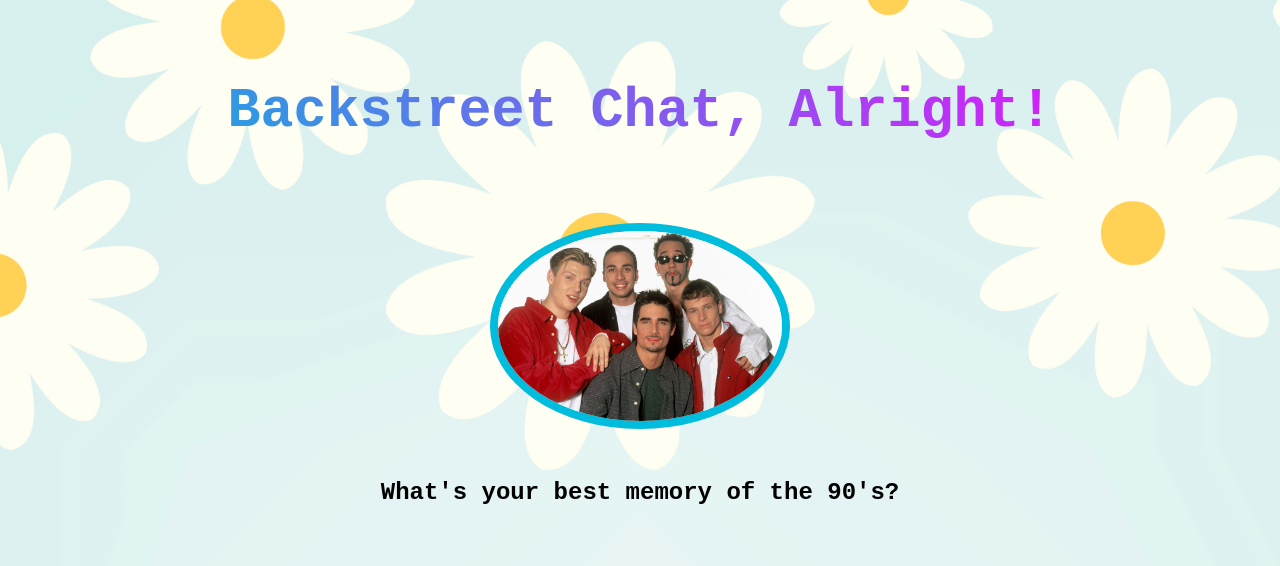
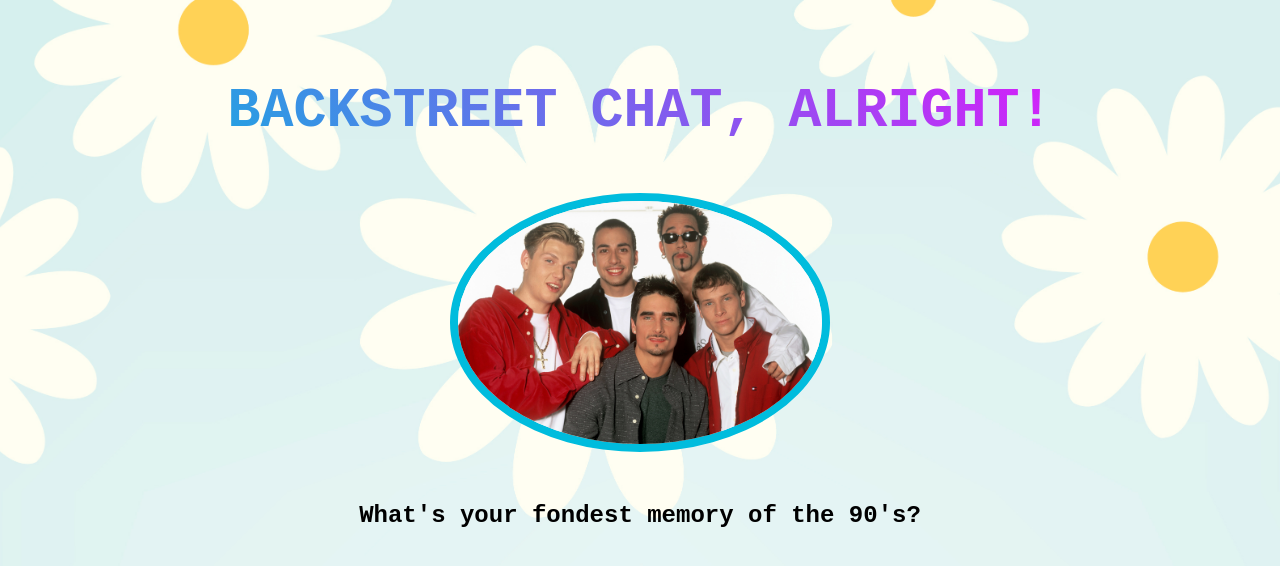
Before and after one commit to beatricegeorgeslemire/react-project-3, a React (Create React App) app: page / in a window 1280 px wide. Shown: the top 566 px of the page. Built offline with nearby package versions, Linux system fonts and the light colour scheme; no server answers; the database is empty.

Commit message:
polished styles a little

```diff
--- a/src/App.css
+++ b/src/App.css
@@ -31,8 +31,9 @@ body {
   text-align: center;
   font-size: 55px;
   font-weight: 900;
+  text-transform: uppercase;
   margin: 0;
-  padding: 80px 0;
+  padding: 80px 0 50px;
   background: -webkit-linear-gradient(45deg, #00bcdd 0%, #ff00ff 100%);
   -webkit-background-clip: text;
   -webkit-text-fill-color: transparent;
@@ -46,7 +47,7 @@ body {
 }
 
 .pictureContainer img {
-  width: 300px;
+  width: 380px;
   display: block;
   border-radius: 50%;
   border: 8px solid #00bcdd;
@@ -64,7 +65,7 @@ body {
 } */
 
 .commentSection {
-  height: 60vh;
+  height: 80vh;
   overflow: auto;
   display: flex;
   flex-direction: column-reverse;
--- a/src/Form.js
+++ b/src/Form.js
@@ -112,8 +112,6 @@ const Form = () => {
                 </div>
                 <Britney isHovered={isHovered} />
             </div>
-
-
         </section>
 
     )
--- a/src/Header.js
+++ b/src/Header.js
@@ -9,7 +9,7 @@ const Header = () => {
             <div className="pictureContainer">
                 <img src={image} alt="pictire of the backstreet boys looking sharp" />
             </div>
-            <h2 className="topic">What's your best memory of the 90's?</h2>
+            <h2 className="topic">What's your fondest memory of the 90's?</h2>
         </div>
 
     )
```
